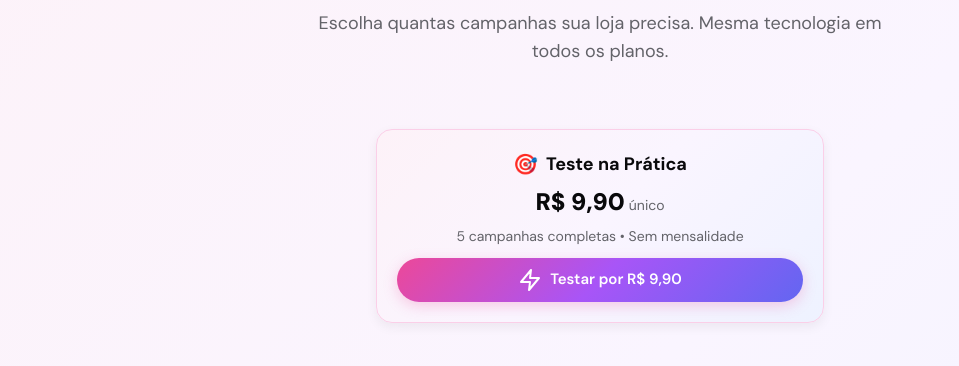
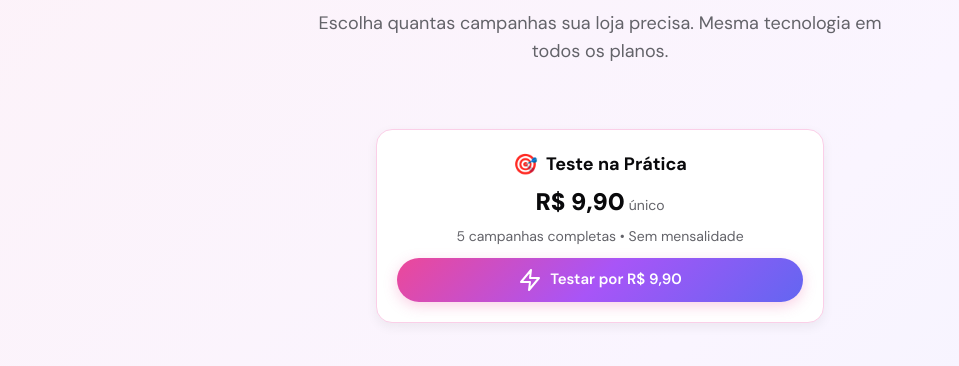
Before and after one commit to Tibic4/Agencia-Fashion, a Next.js app in the folder campanha-ia/: page / in a window 1280 px wide. Shown: the part 2786-3152 px from the top of the page, without its empty margins (40-999 px from the left). Built offline with nearby package versions, Linux system fonts and the light colour scheme; no server answers; a web font is replaced by a local one.

Commit message:
feat: create landing page with ISR, pricing tiers, and virtual try-on showcase

```diff
--- a/campanha-ia/src/app/page.tsx
+++ b/campanha-ia/src/app/page.tsx
@@ -515,7 +515,7 @@ export default function Home() {
             {/* Trial Pack */}
             <div className="max-w-md mx-auto mb-10">
               <div className="rounded-2xl p-5 text-center transition-all" style={{
-                background: 'var(--gradient-brand-soft)',
+                background: 'var(--background)',
                 border: '1px solid var(--brand-200)',
                 boxShadow: 'var(--shadow-md)',
               }}>
```
